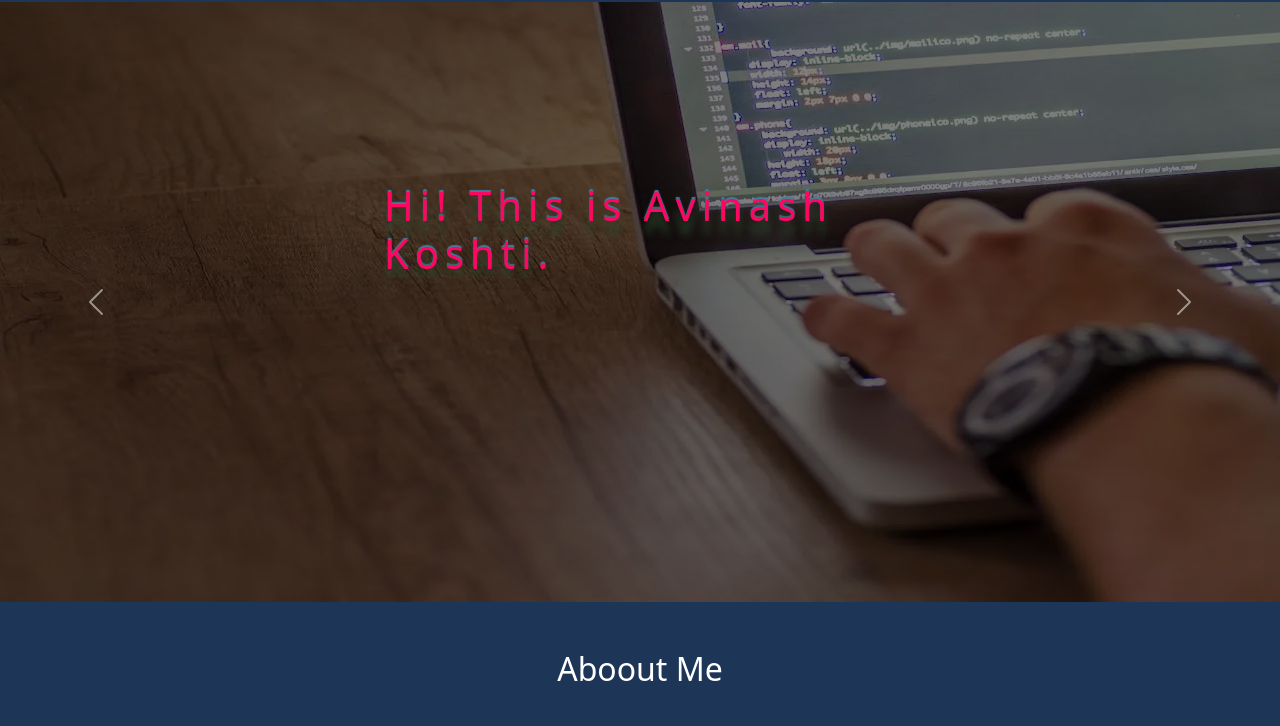
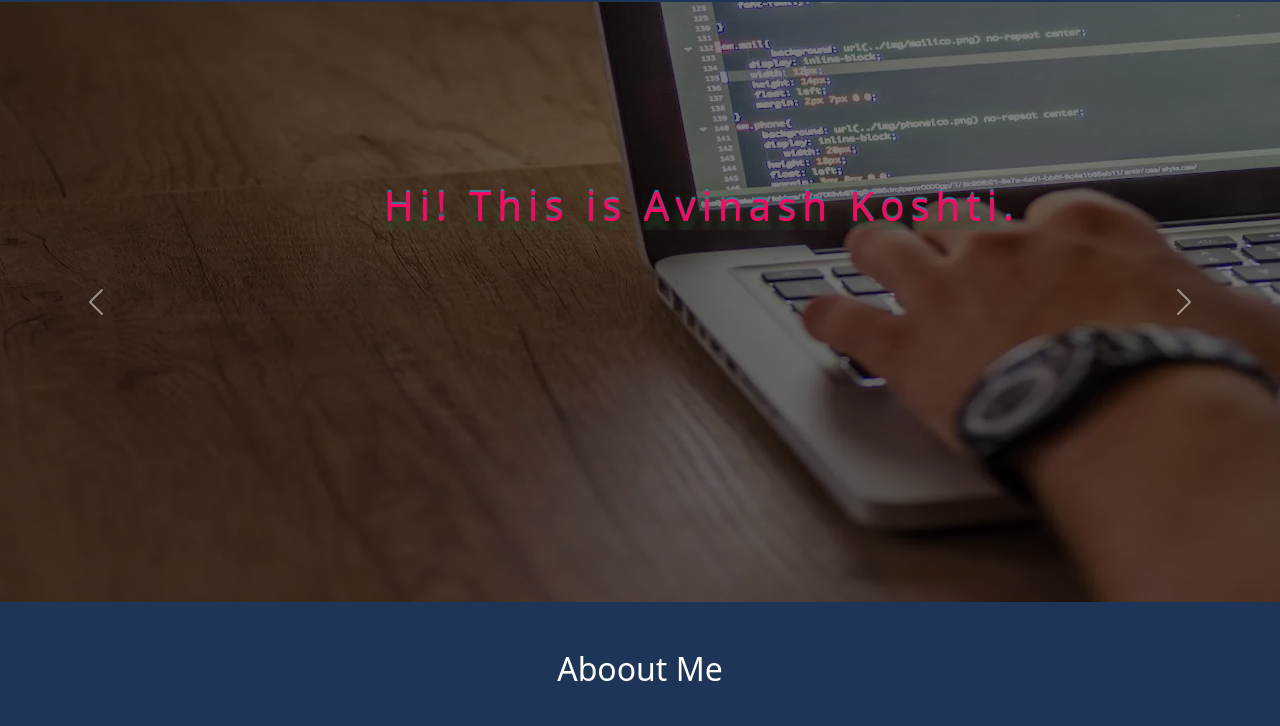
Before and after one commit to avinashkoshti-dev/avinashkoshti.dev.github.io, a plain HTML site: page index.html in a window 1280 px wide. Shown: the part 74-800 px from the top of the page. Drawn offline with nearby package versions, Linux system fonts and the light colour scheme.

Commit message:
23.12.16

```diff
--- a/index.html
+++ b/index.html
@@ -80,7 +80,7 @@
                 <span class="visually-hidden">Next</span>
             </button>
             <div class="typewriter h1 ">
-               <h1 class="c-text-wrap">Hi! This is Avinash Koshti.</h1>
+               <h1 class="d-sm-none d-md-none d-lg-block">Hi! This is Avinash Koshti.</h1>
             </div>
         </section>
         <section class="bg-dark-color" id="about" style="margin-top: -8px;">
```
